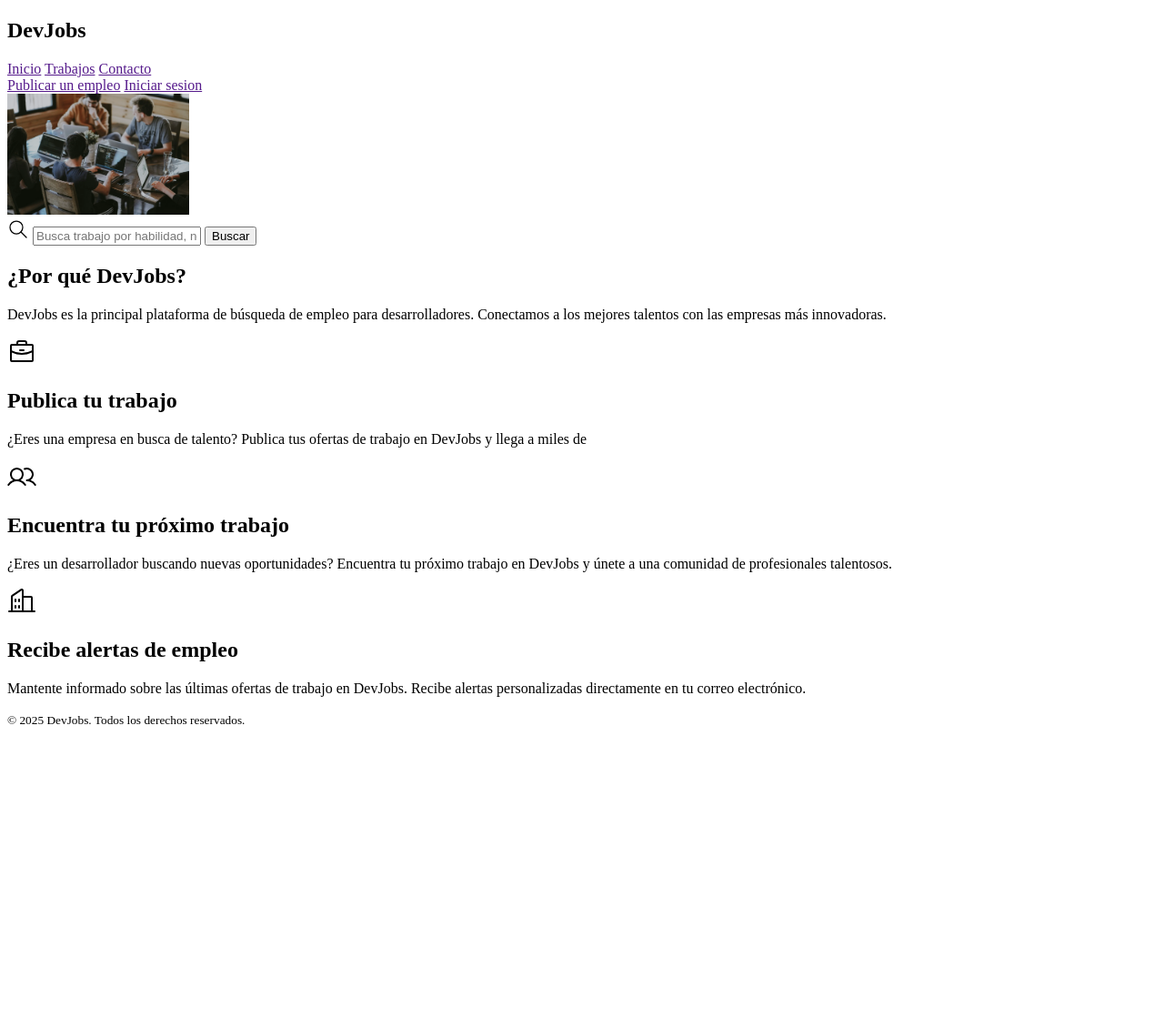
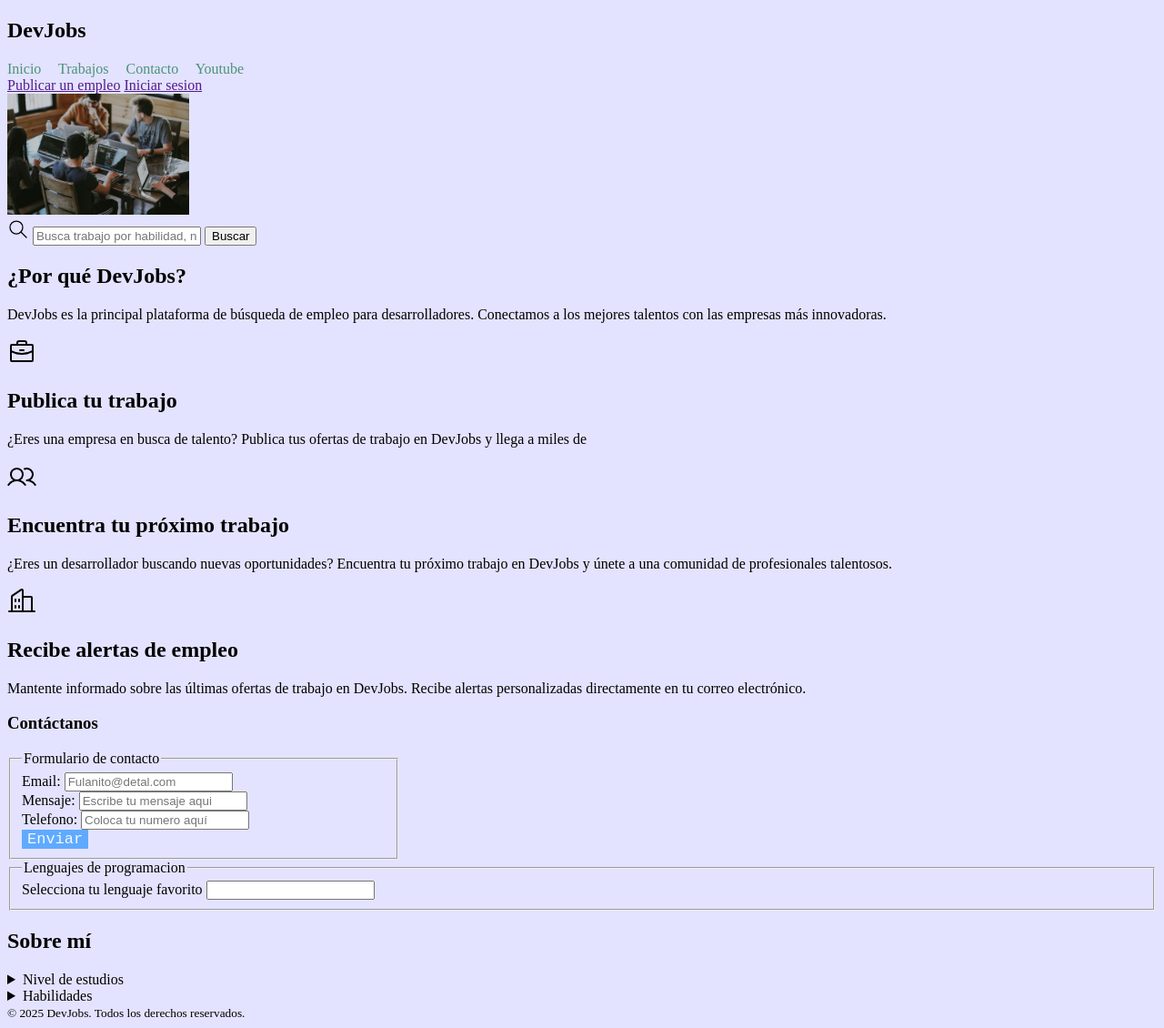
Before and after one commit to avenInk/jscamp, a plain HTML site: page index.html in a window 1280 px wide. Shown: the whole page at 91% size. Before the commit the page ends 808 px from the top, so only its background shows below. Drawn offline with Linux system fonts and the light colour scheme.

Commit message:
Se agrega prueba de estilos

```diff
--- a/index.html
+++ b/index.html
@@ -4,17 +4,41 @@
 <head>
     <meta charset="UTF-8">
     <meta name="viewport" content="width=device-width, initial-scale=1.0">
+    <meta name ="robots" content="index, follow">
     <meta name="description" content="Pagina para encontrar los mejores trabajos del mundo">
-    <title>Document</title>
+    <title>Curso JSCAMP</title>
+    <meta name="theme-color" content="#09f">
+
+    <link rel="stylesheet" href="style.css">
+    <style>
+        body{
+            background-color: rgb(227, 227, 255);
+        }
+        .link{
+            text-decoration: none;
+            margin-right: 15px;
+            color: rgb(76, 146, 123);
+        }
+        .buttons{
+            font-family: monospace;
+            font-size: 17px;
+            border: none;
+            background-color: rgb(95, 170, 255);
+            color:aliceblue;
+        }
+    </style>
+
+
 </head>
 
 <body>
     <header>
         <h2>DevJobs</h2>
         <nav>
-            <a href="">Inicio</a>
-            <a href="">Trabajos</a>
-            <a href="">Contacto</a>
+            <a class="link" href="">Inicio</a>
+            <a class="link" href="">Trabajos</a>
+            <a class="link" href="">Contacto</a>
+            <a class="link" href="https://www.youtube.com/" target="_blank" rel="noreferred" >Youtube</a>
         </nav>
 
         <div>
@@ -54,6 +78,8 @@
                     mejores
                     talentos con las empresas más innovadoras.</p>
             </header>
+<!-- Comentario de ejemplo-->
+
 
 
             <footer>
@@ -94,6 +120,76 @@
             </footer>
         </section>
 
+        <section>
+            <h3>Contáctanos</h3>
+
+            <form method="post", action="/">
+                <fieldset style="width: 400px;">
+                    <legend>Formulario de contacto</legend>
+
+                    <label for="name">Email:</label>
+                    <input type="email" id="name" name="name" required placeholder="Fulanito@detal.com">
+
+
+                    <label style="display: block"> Mensaje:
+                        <input type="text" name="message" required placeholder="Escribe tu mensaje aqui">
+
+                    </label>
+
+                    <label style="display: block"> Telefono:
+                        <input type="tel" name="number" required placeholder="Coloca tu numero aquí">
+
+                    </label>
+
+
+                    <input class="buttons" type="submit" value="Enviar">
+
+                </fieldset>
+
+                <fieldset>
+                    <legend>Lenguajes de programacion</legend>
+
+                    <datalist id="languages">
+                        <option value="javascripts">javascripts</option>
+                        <option value="python">python</option>
+                        <option value="c++">c++</option>
+                        <option value="c#">c#</option>
+                    </datalist>
+
+                    <label>Selecciona tu lenguaje favorito
+                        <input list="languages" name="languages">
+
+                    </label>
+
+                </fieldset>
+
+
+            </form>
+
+
+        </section>
+
+
+
+
+        <section>
+            <h2>Sobre mí</h2>
+
+            <details>
+                <summary>Nivel de estudios</summary>
+                <p>Estudiante de Ingeniería en Informática.</p>
+            </details>
+
+            <details>
+                <summary>Habilidades</summary>
+                <ul>
+                    <li>Desarrollo web</li>
+                    <li>Programación en JavaScript</li>
+                    <li>Gestión de bases de datos</li>
+                </ul>
+            </details>
+        </section>
+
 
 
     </main>
```
Also changed, not shown: style.css (added).
